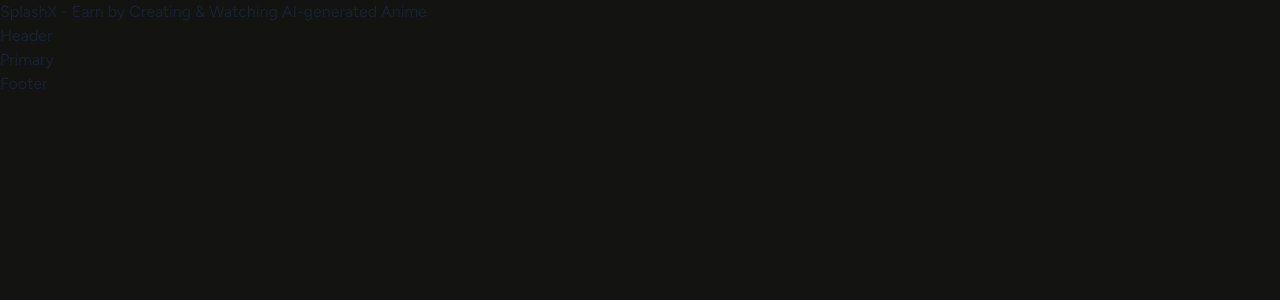
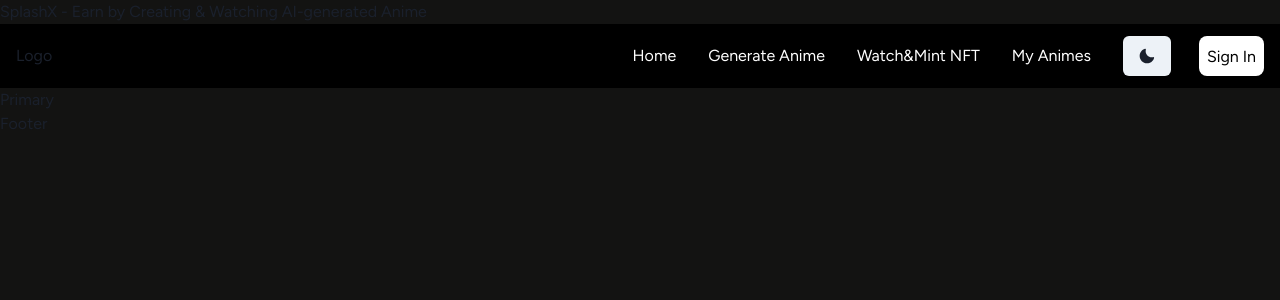
Before and after one commit to joyjsmun/splashX, a Next.js app in the folder splashx-frontend/: page / in a window 1280 px wide. Shown: the top 300 px of the page. Built offline with nearby package versions, Linux system fonts and the light colour scheme.

Commit message:
ADD: navbar basic

```diff
--- a/splashx-frontend/components/layouts/Navbar.tsx
+++ b/splashx-frontend/components/layouts/Navbar.tsx
@@ -1,5 +1,112 @@
-import { Box } from "@chakra-ui/react";
+import { ReactNode } from "react";
+import {
+  Box,
+  Flex,
+  HStack,
+  Link,
+  IconButton,
+  Button,
+  Menu,
+  MenuButton,
+  useDisclosure,
+  useColorMode,
+  useColorModeValue,
+  Stack,
+} from "@chakra-ui/react";
+import { HamburgerIcon, CloseIcon } from "@chakra-ui/icons";
+import { MoonIcon, SunIcon } from "@chakra-ui/icons";
 
-export default function Navbar() {
-  return <Box>Header</Box>;
+const Links = ["Home", "Generate Anime", "Watch&Mint NFT", "My Animes"];
+
+const NavLink = ({ children }: { children: ReactNode }) => (
+  <Link
+    px={2}
+    py={1}
+    rounded={"sm"}
+    _hover={{
+      textDecoration: "none",
+      bg: useColorModeValue("gray", "gray"),
+    }}
+    href={"#"}
+  >
+    {children}
+  </Link>
+);
+
+export default function Simple() {
+  const { colorMode, toggleColorMode } = useColorMode();
+  const { isOpen, onOpen, onClose } = useDisclosure();
+
+  return (
+    <>
+      <Box bg={useColorModeValue("black", "white")} px={4}>
+        <Flex h={16} alignItems={"center"} justifyContent={"space-between"}>
+          <Box>Logo</Box>
+          <Flex alignItems={"center"}>
+            <IconButton
+              size={"md"}
+              icon={isOpen ? <CloseIcon /> : <HamburgerIcon />}
+              aria-label={"Open Menu"}
+              display={{ md: "none" }}
+              onClick={isOpen ? onClose : onOpen}
+            />
+            <HStack
+              spacing={8}
+              alignItems={"center"}
+              paddingRight={"6"}
+              textColor={useColorModeValue("white", "black")}
+            >
+              <HStack
+                as={"nav"}
+                spacing={4}
+                display={{ base: "none", md: "flex" }}
+              >
+                {Links.map((link) => (
+                  <NavLink key={link}>{link}</NavLink>
+                ))}
+              </HStack>
+            </HStack>
+            {/* Biconomy Sign-in */}
+            <Stack direction={"row"} spacing={7}>
+              <Button onClick={toggleColorMode}>
+                {colorMode === "light" ? <MoonIcon /> : <SunIcon />}
+              </Button>
+              <Menu>
+                <MenuButton
+                  as={Button}
+                  rounded={"lg"}
+                  padding={"2"}
+                  variant={"link"}
+                  cursor={"pointer"}
+                  minW={0}
+                  bg={useColorModeValue("white", "black")}
+                >
+                  <Button
+                    as={"a"}
+                    fontSize={"md"}
+                    fontWeight={400}
+                    variant={"link"}
+                    href={"#"}
+                    textColor={useColorModeValue("black", "white")}
+                  >
+                    Sign In
+                  </Button>
+                </MenuButton>
+              </Menu>
+            </Stack>
+          </Flex>
+        </Flex>
+
+        {isOpen ? (
+          <Box pb={4} display={{ md: "none" }}>
+            <Stack as={"nav"} spacing={4}>
+              {Links.map((link) => (
+                <NavLink key={link}>{link}</NavLink>
+              ))}
+            </Stack>
+          </Box>
+        ) : null}
+      </Box>
+    </>
+  );
 }
--- a/splashx-frontend/package.json
+++ b/splashx-frontend/package.json
@@ -11,6 +11,7 @@
     "lint": "next lint"
   },
   "dependencies": {
+    "@chakra-ui/icons": "^2.0.19",
     "@chakra-ui/react": "^2.6.1",
     "@emotion/react": "^11.11.0",
     "@emotion/styled": "^11.11.0",
```
Also changed, not shown: 1 other file (tests, documents, lock files or other folders).
